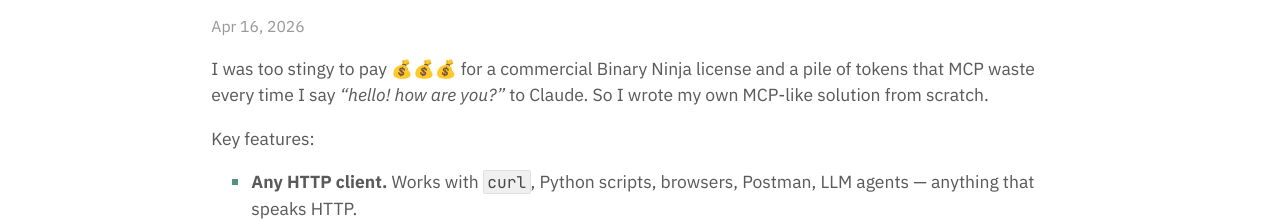
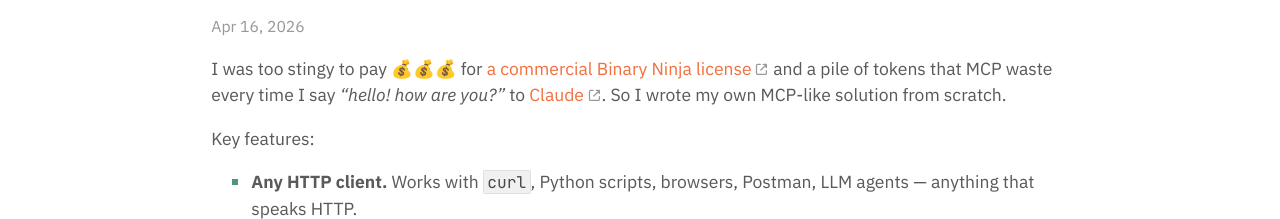
Before and after one commit to altvist/altvist.github.io, a plain HTML site: page blog/2026-04-16-hobo-bn-mcp/index.html in a window 1280 px wide. Shown: the part 129-348 px from the top of the page. Drawn offline with nearby package versions, Linux system fonts and the light colour scheme.

Commit message:
HOBO BN MCP post url fixed

```diff
--- a/blog/2026-04-16-hobo-bn-mcp-1-1-0/-index/index.html
+++ b/blog/2026-04-16-hobo-bn-mcp/index.html
@@ -122,7 +122,19 @@
             Apr 16, 2026
         </div>
 
-        <p>I was too stingy to pay 💰💰💰 for a commercial Binary Ninja license and a pile of tokens that MCP waste every time I say <em>&ldquo;hello! how are you?&rdquo;</em> to Claude. So I wrote my own MCP-like solution from scratch.</p>
+        <p>I was too stingy to pay 💰💰💰 for <a href="https://binary.ninja/purchase/#commercial" target="_blank" rel="noopener">
+    a commercial Binary Ninja license<span class="tail"><svg viewBox="0 0 24 24" width="0.85em" height="0.85em" class="external-link-icon" fill="none" xmlns="http://www.w3.org/2000/svg">
+        <g stroke-width="0"></g><g stroke-linecap="round" stroke-linejoin="round"></g>
+        <g>
+            <path d="M10 4H6C4.89543 4 4 4.89543 4 6V18C4 19.1046 4.89543 20 6 20H18C19.1046 20 20 19.1046 20 18V14M11 13L20 4M20 4V9M20 4H15" stroke="currentColor" stroke-width="2" stroke-linecap="round" stroke-linejoin="round"></path>
+        </g>
+    </svg></span></a> and a pile of tokens that MCP waste every time I say <em>&ldquo;hello! how are you?&rdquo;</em> to <a href="https://claude.ai" target="_blank" rel="noopener">
+    Claude<span class="tail"><svg viewBox="0 0 24 24" width="0.85em" height="0.85em" class="external-link-icon" fill="none" xmlns="http://www.w3.org/2000/svg">
+        <g stroke-width="0"></g><g stroke-linecap="round" stroke-linejoin="round"></g>
+        <g>
+            <path d="M10 4H6C4.89543 4 4 4.89543 4 6V18C4 19.1046 4.89543 20 6 20H18C19.1046 20 20 19.1046 20 18V14M11 13L20 4M20 4V9M20 4H15" stroke="currentColor" stroke-width="2" stroke-linecap="round" stroke-linejoin="round"></path>
+        </g>
+    </svg></span></a>. So I wrote my own MCP-like solution from scratch.</p>
 <p>Key features:</p>
 <ul>
 <li><strong>Any HTTP client.</strong> Works with <code>curl</code>, Python scripts, browsers, Postman, LLM agents — anything that speaks HTTP.</li>
```
Also changed, not shown: blog/2026-04-10-hello-world/index.html (+1 -1 lines), blog/index.xml (+3 -3 lines), index.html (+1 -1 lines).
